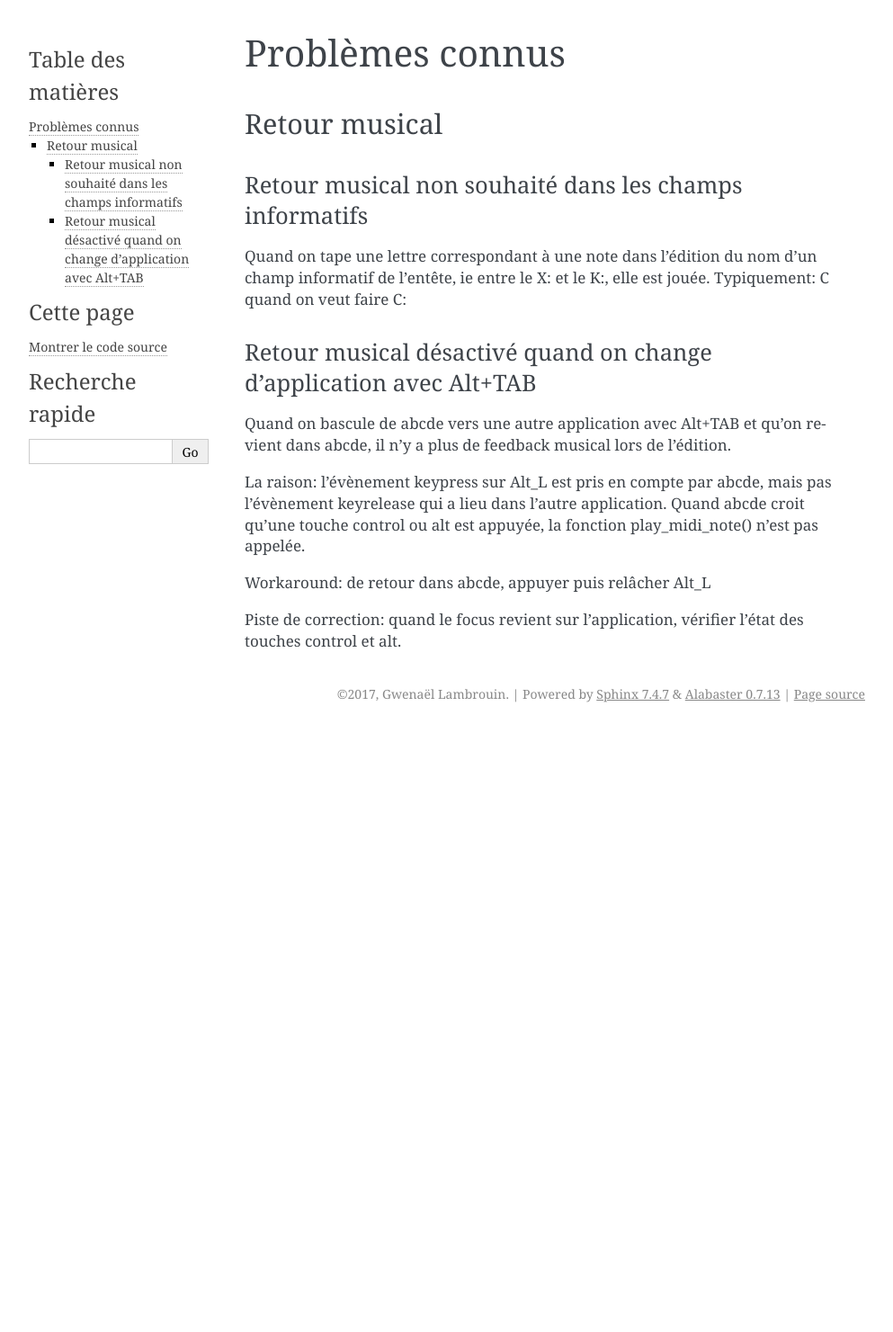
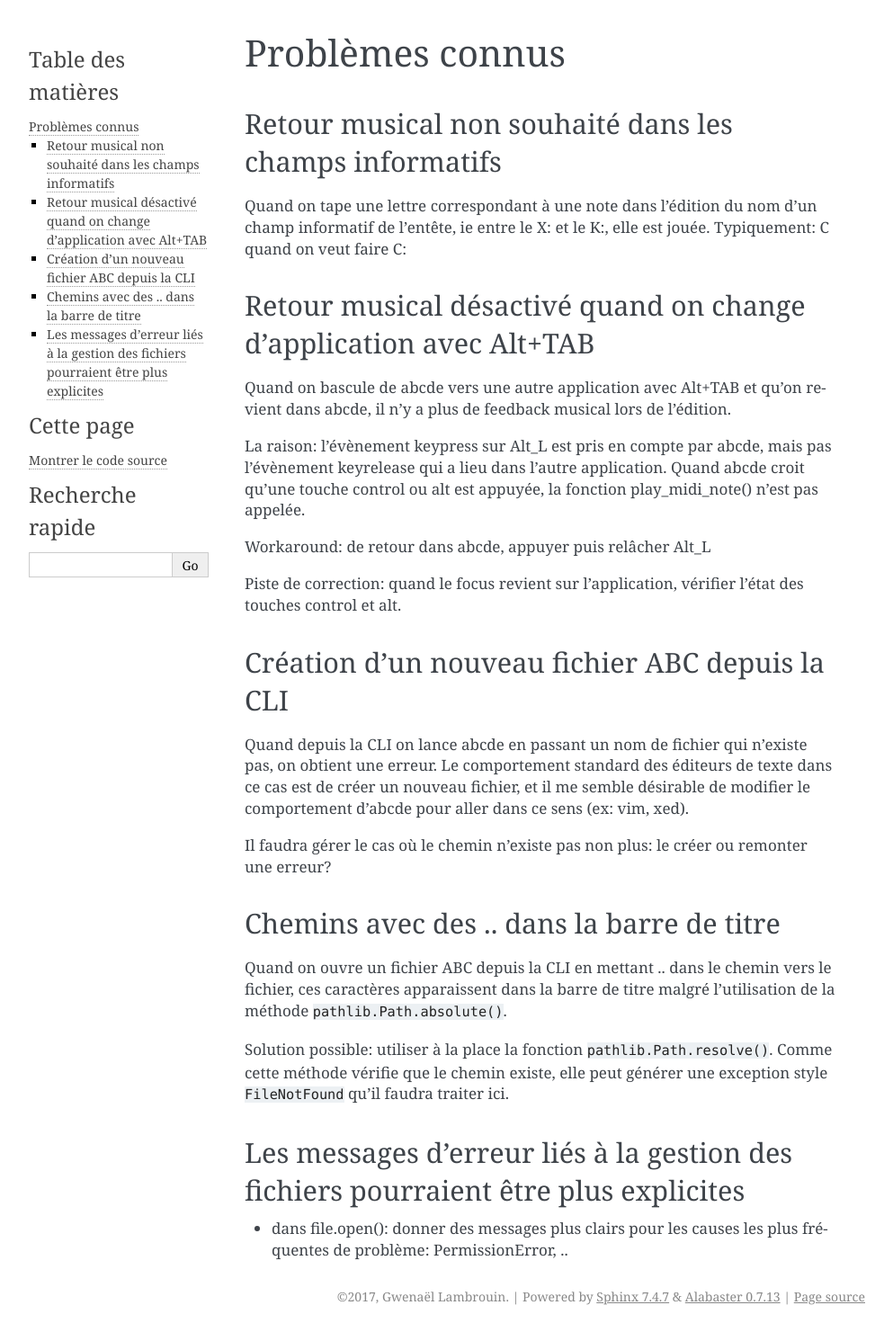
Before and after one commit to glm35/abcted, a Sphinx documentation site: the page built from docs/developer_docs/known_issues.rst, in a window 1280 px wide. Shown: the whole page at 90% size, without its empty margins (148-1141 px from the left). Built offline with Sphinx 7.4.7, drawn with Linux system fonts in a browser that asks for light colours; before the commit the page ends 900 px from its top, so only the background shows below that.

```diff
--- a/docs/developer_docs/known_issues.rst
+++ b/docs/developer_docs/known_issues.rst
@@ -1,18 +1,15 @@
 Problèmes connus
 ================
 
-Retour musical
---------------
-
 Retour musical non souhaité dans les champs informatifs
-~~~~~~~~~~~~~~~~~~~~~~~~~~~~~~~~~~~~~~~~~~~~~~~~~~~~~~~
+-------------------------------------------------------
 
 Quand on tape une lettre correspondant à une note dans l'édition du nom d'un
 champ informatif de l'entête, ie entre le X: et le K:, elle est jouée.
 Typiquement: C quand on veut faire C:
 
 Retour musical désactivé quand on change d'application avec Alt+TAB
-~~~~~~~~~~~~~~~~~~~~~~~~~~~~~~~~~~~~~~~~~~~~~~~~~~~~~~~~~~~~~~~~~~~
+-------------------------------------------------------------------
 
 Quand on bascule de abcde vers une autre application avec Alt+TAB et qu'on revient
 dans abcde, il n'y a plus de feedback musical lors de l'édition.
@@ -25,3 +22,32 @@
 
 Piste de correction: quand le focus revient sur l'application, vérifier l'état des touches
 control et alt.
+
+Création d'un nouveau fichier ABC depuis la CLI
+-----------------------------------------------
+
+Quand depuis la CLI on lance abcde en passant un nom de fichier
+qui n'existe pas, on obtient une erreur. Le comportement standard
+des éditeurs de texte dans ce cas est de créer un nouveau fichier, et
+il me semble désirable de modifier le comportement d'abcde pour aller
+dans ce sens (ex: vim, xed).
+
+Il faudra gérer le cas où le chemin n'existe pas non plus: le créer ou remonter
+une erreur?
+
+Chemins avec  des \.\. dans la barre de titre
+---------------------------------------------
+
+Quand on ouvre un fichier ABC depuis la CLI en mettant \.\. dans le chemin
+vers le fichier, ces caractères apparaissent dans la barre de titre malgré
+l'utilisation de la méthode ``pathlib.Path.absolute()``.
+
+Solution possible: utiliser à la place la fonction ``pathlib.Path.resolve()``.
+Comme cette méthode vérifie que le chemin existe, elle peut générer une
+exception style ``FileNotFound`` qu'il faudra traiter ici.
+
+Les messages d'erreur liés à la gestion des fichiers pourraient être plus explicites
+------------------------------------------------------------------------------------
+
+* dans file.open(): donner des messages plus clairs pour les causes les plus
+  fréquentes de problème: PermissionError, ..
--- a/docs/developer_docs/roadmap.rst
+++ b/docs/developer_docs/roadmap.rst
@@ -26,3 +26,5 @@
 * A command to format/wrap multi-line history header fields (H:)
 
 * Syntax highlighting
+
+* Internationalization & english translation
```
Also changed, not shown: docs/developer_docs/coding_conventions.rst (+15 -2 lines), docs/developer_docs/design_notes.rst (renamed from docs/developer_docs/design.rst, +5 -4 lines), docs/developer_docs/design_principles.rst (added, +65 -0 lines), docs/index.rst (+10 -5 lines), 3 other files.
